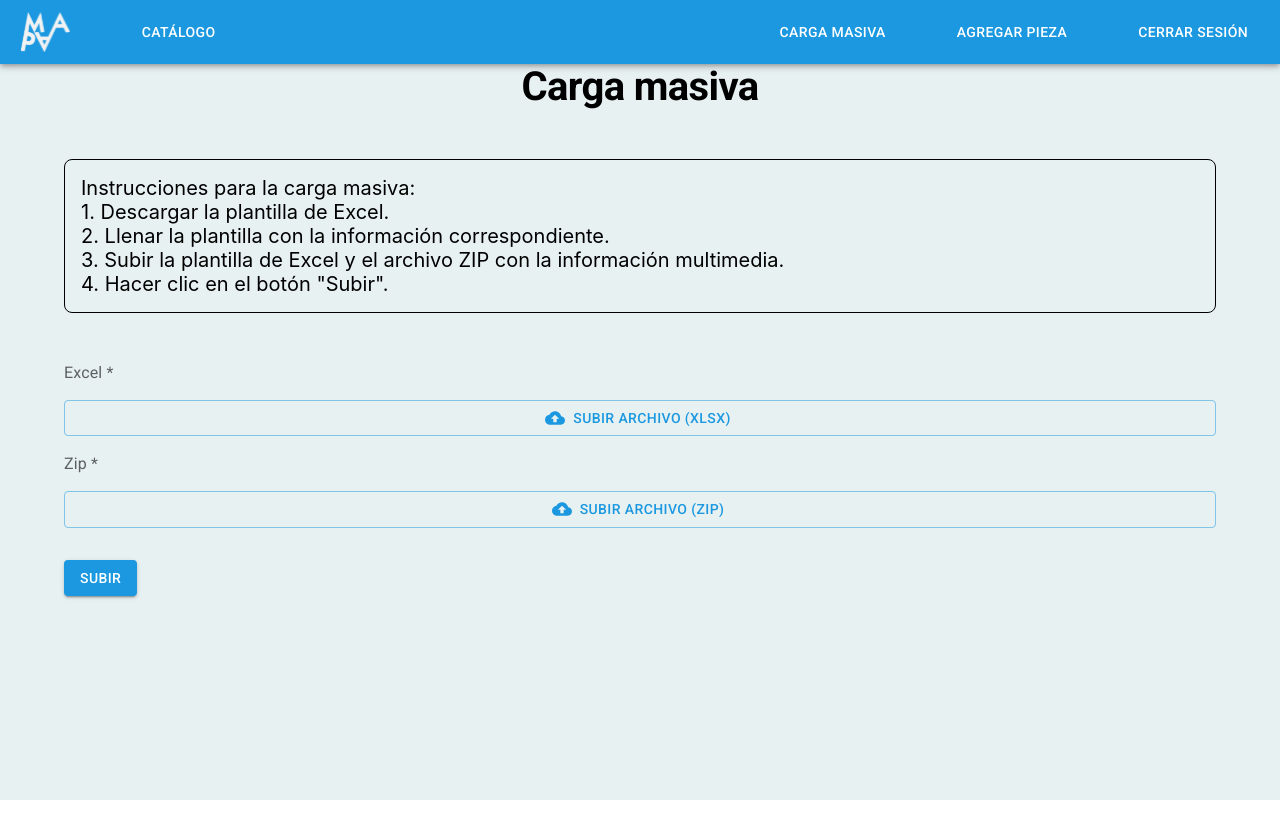
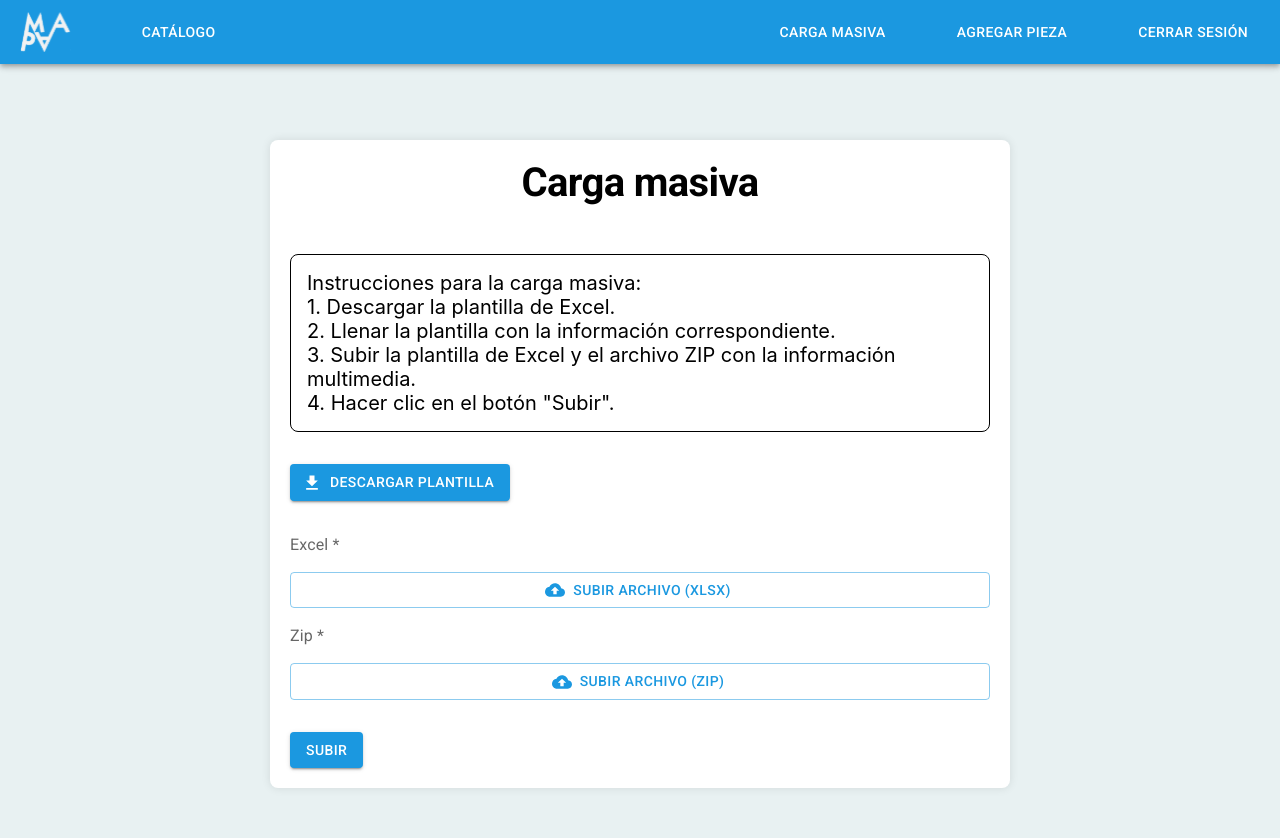
Before and after one commit to camilaF2022/Catalogo-, a React (Create React App) app in the folder frontend/: page /catalog/bulkloading in a window 1280 px wide. Shown: the top 838 px of the page. Before the commit the page ends 800 px from the top, so only its background shows below. Built offline with nearby package versions, Linux system fonts and the light colour scheme; sample sign-in values are in the browser's storage.

Commit message:
FEAT(bulkloading): se agrega botón de descarga de plantilla y se modifica el estilo del formulario

```diff
--- a/frontend/src/pages/Catalog/BulkLoading.jsx
+++ b/frontend/src/pages/Catalog/BulkLoading.jsx
@@ -15,6 +15,25 @@ import UploadButton from "../sharedComponents/UploadButton";
 import { API_URLS } from "../../api";
 import { useToken } from "../../hooks/useToken";
 import { useSnackBars } from "../../hooks/useSnackbars";
+import DownloadIcon from '@mui/icons-material/Download';
+
+
+const FormContainer = styled(Container)({
+    display: 'flex',
+    flexDirection: 'column',
+    alignItems: 'center',
+    justifyContent: 'center',
+    minHeight: '100vh',
+});
+
+const FormBox = styled(Box)({
+    width: '100%',
+    maxWidth: '700px',
+    padding: '20px',
+    boxShadow: '0 0 10px rgba(0, 0, 0, 0.1)',
+    borderRadius: '8px',
+    backgroundColor: '#fff',
+});
 
 const BulkLoading = () => {
     const { token } = useToken();
@@ -55,8 +74,8 @@ const BulkLoading = () => {
     };
 
     return (
-        <Container>
-            <Box component="form" onSubmit={handleSubmit}>
+        <FormContainer>
+            <FormBox component="form" onSubmit={handleSubmit}>
                 <Grid container rowGap={4}>
                     <Grid item xs={12}>
                         <CustomTypography variant="h1">
@@ -84,6 +103,15 @@ const BulkLoading = () => {
                             4. Hacer clic en el botón "Subir".
                         </Typography>
                     </CustomBox>
+                    <Button
+                            variant="contained"
+                            color="primary"
+                            href="/plantilla.xlsx" // URL de la plantilla de Excel para
+                            download
+                            startIcon={<DownloadIcon />}
+                        >
+                            Descargar plantilla
+                    </Button>
                     <Grid item xs={12}>
                         <ColumnGrid item xs={12} rowGap={2}>
                             <UploadButton
@@ -106,7 +134,7 @@ const BulkLoading = () => {
                         </Button>
                     </Grid>
                 </Grid>
-            </Box>
+            </FormBox>
 
             <Modal open={loading}>
                 <ModalBox>
@@ -117,7 +145,7 @@ const BulkLoading = () => {
                     </LoadingText>
                 </ModalBox>
             </Modal>
-        </Container>
+        </FormContainer>
     );
 };
 
@@ -130,7 +158,6 @@ const CustomBox = styled("div")(({ theme }) => ({
     border: "1px solid #000",
     padding: "1rem",
     borderRadius: "0.5rem",
-    marginBottom: "1rem",
     width: "100%",
 }));
 
```
Also changed, not shown: 1 other file (tests, documents, lock files or other folders).
